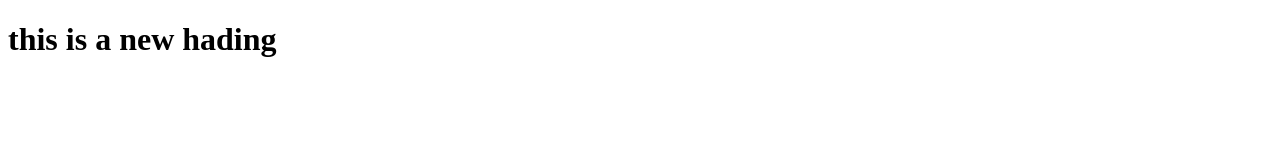
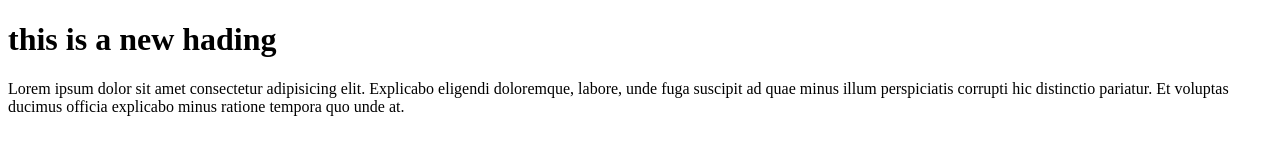
Before and after one commit to bhaveshparante/bhaveshparante, a plain HTML site: page index.html in a window 1280 px wide. Drawn offline with Linux system fonts and the light colour scheme.

Commit message:
adding ne paragraph'

```diff
--- a/index.html
+++ b/index.html
@@ -8,5 +8,6 @@
 </head>
 <body>
     <h1>this is a new hading</h1>
+    <p>Lorem ipsum dolor sit amet consectetur adipisicing elit. Explicabo eligendi doloremque, labore, unde fuga suscipit ad quae minus illum perspiciatis corrupti hic distinctio pariatur. Et voluptas ducimus officia explicabo minus ratione tempora quo unde at.</p>
 </body>
 </html>
```
